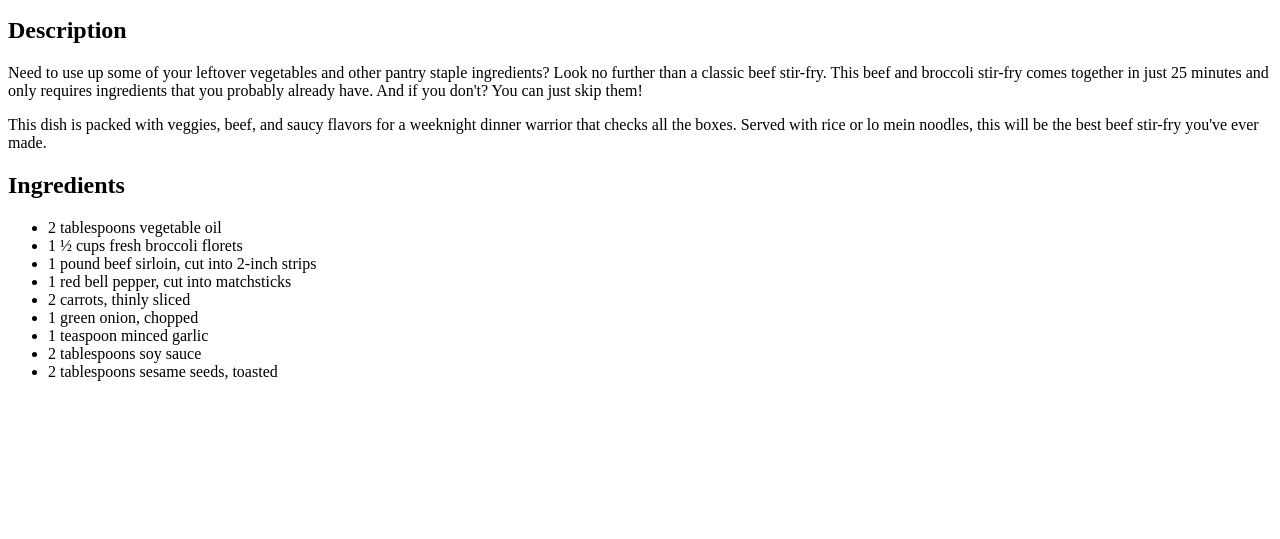
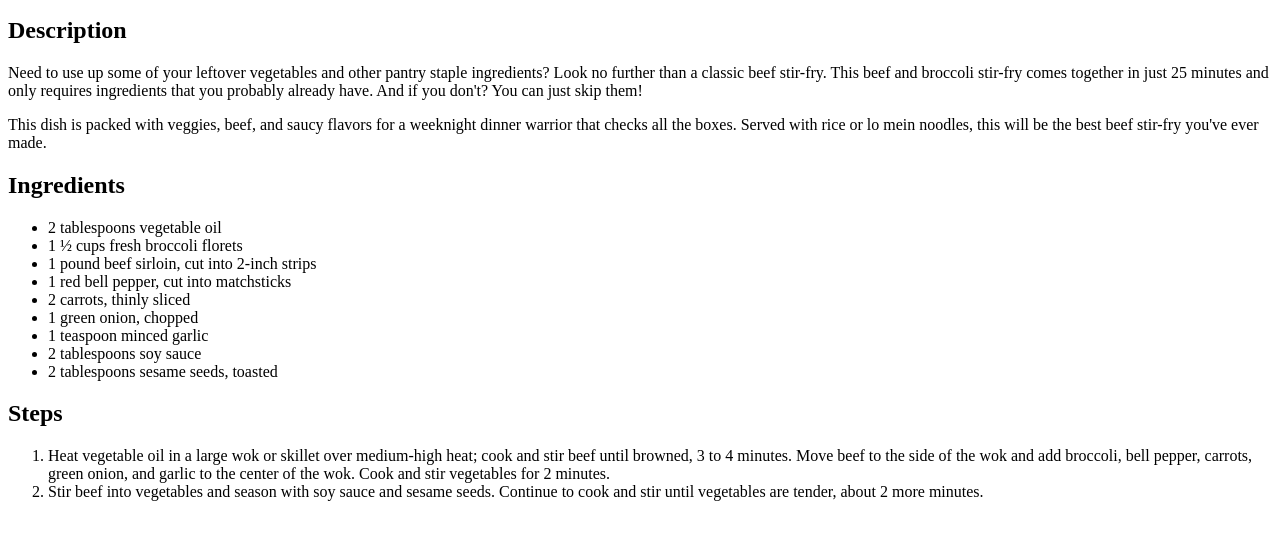
Before and after one commit to Tawanda-Kamhuka99/odin-recipes, a plain HTML site: page recipes/beef-stir-fry.html in a window 1280 px wide. Shown: the part 101-640 px from the top of the page. Drawn offline with Linux system fonts and the light colour scheme.

Commit message:
feat: added steps for the recipe

```diff
--- a/recipes/beef-stir-fry.html
+++ b/recipes/beef-stir-fry.html
@@ -9,11 +9,11 @@
 
 <body>
     <h1>Quick Beef Stir-Fry</h1>
-    <img src="beef.webp" alt="Image of beef stir-fry">
+        <img src="beef.webp" alt="Image of beef stir-fry">
     <p></p>
     <h2>Description</h2>
-    <p>Need to use up some of your leftover vegetables and other pantry staple ingredients? Look no further than a classic beef stir-fry. This beef and broccoli stir-fry comes together in just 25 minutes and only requires ingredients that you probably already have. And if you don't? You can just skip them!</p>
-    <p>This dish is packed with veggies, beef, and saucy flavors for a weeknight dinner warrior that checks all the boxes. Served with rice or lo mein noodles, this will be the best beef stir-fry you've ever made.</p>
+        <p>Need to use up some of your leftover vegetables and other pantry staple ingredients? Look no further than a classic beef stir-fry. This beef and broccoli stir-fry comes together in just 25 minutes and only requires ingredients that you probably already have. And if you don't? You can just skip them!</p>
+        <p>This dish is packed with veggies, beef, and saucy flavors for a weeknight dinner warrior that checks all the boxes. Served with rice or lo mein noodles, this will be the best beef stir-fry you've ever made.</p>
     <p></p>
     <h2>Ingredients</h2>
     <ul>
@@ -27,5 +27,10 @@
         <li>2 tablespoons soy sauce</li>
         <li>2 tablespoons sesame seeds, toasted</li>
     </ul>
+    <h2>Steps</h2>
+    <ol>
+        <li>Heat vegetable oil in a large wok or skillet over medium-high heat; cook and stir beef until browned, 3 to 4 minutes. Move beef to the side of the wok and add broccoli, bell pepper, carrots, green onion, and garlic to the center of the wok. Cook and stir vegetables for 2 minutes.</li>
+        <li>Stir beef into vegetables and season with soy sauce and sesame seeds. Continue to cook and stir until vegetables are tender, about 2 more minutes.</li>
+    </ol>
 </body>
 </html>
```
